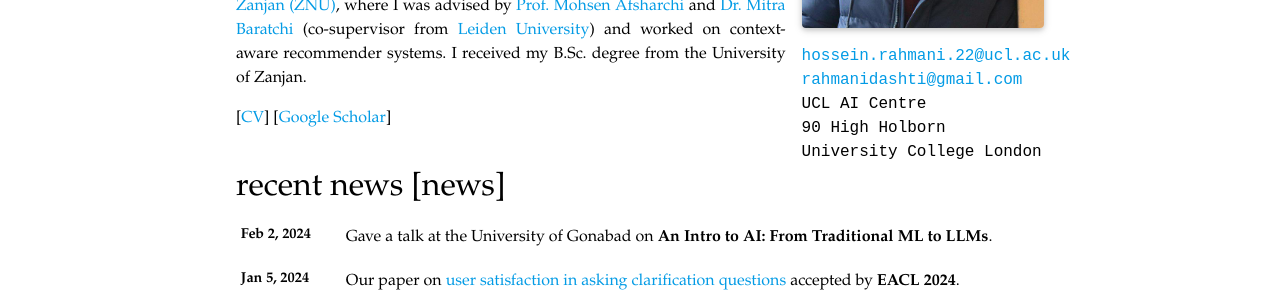
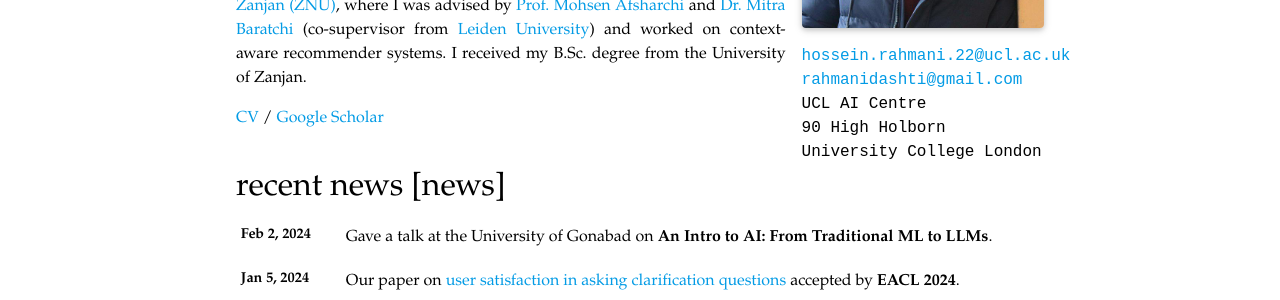
Before and after one commit to rahmanidashti/rahmanidashti.github.io, a Jekyll site: the page built from _pages/about.md, in a window 1280 px wide and 1267 px high. Shown: the part 415-715 px from the top of the window. Built offline with Jekyll 4.4.1, drawn with Linux system fonts in a browser that asks for light colours; full-size pictures stand in for the smaller copies a plugin makes; comment, search, counter and statistics services are not loaded; a style sheet for code colours, icons or effects is not loaded.

```diff
--- a/_pages/about.md
+++ b/_pages/about.md
@@ -24,4 +24,4 @@ social: true  # includes social icons at the bottom of the page
 <p> Prior to that, I obtained my MSc in <a href="https://www.znu.ac.ir/engineering/department-computer-engineering/en" target="\_blank">Computer Science</a> from <a href="https://www.znu.ac.ir/en">University of Zanjan (ZNU)</a>, where I was advised by <a href="http://cv.znu.ac.ir/afsharchim/" target="\_blank">Prof. Mohsen Afsharchi</a> and <a href="http://www.mitrabaratchi.com/" target="_blank">Dr. Mitra Baratchi</a> (co-supervisor from <a href="https://www.universiteitleiden.nl/en" target="_blank">Leiden University</a>) and worked on context-aware recommender systems. I received my B.Sc. degree from the University of Zanjan. </p>
 </div>
 
-[<a href="/assets/pdf/Hossein_A_Saeed_Rahmani_CV.pdf" target="_blank">CV</a>] [<a href="https://scholar.google.com/citations?user=1uzYEI0AAAAJ&hl=en" target="_blank">Google Scholar</a>]
+<a href="/assets/pdf/Hossein_A_Saeed_Rahmani_CV.pdf" target="_blank">CV</a> / <a href="https://scholar.google.com/citations?user=1uzYEI0AAAAJ&hl=en" target="_blank">Google Scholar</a>
```
